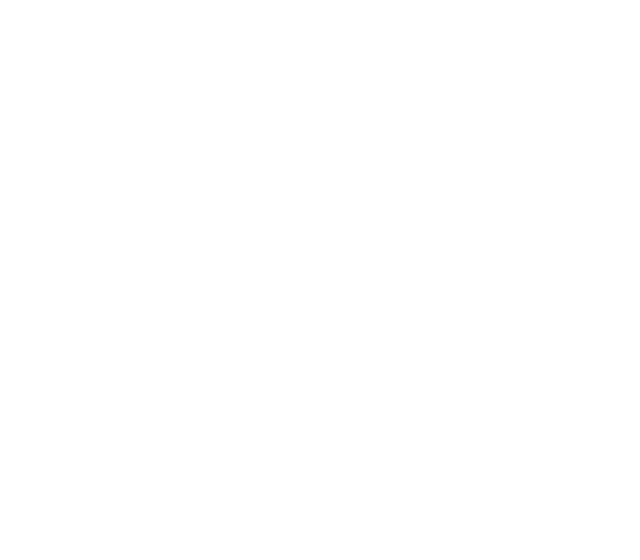
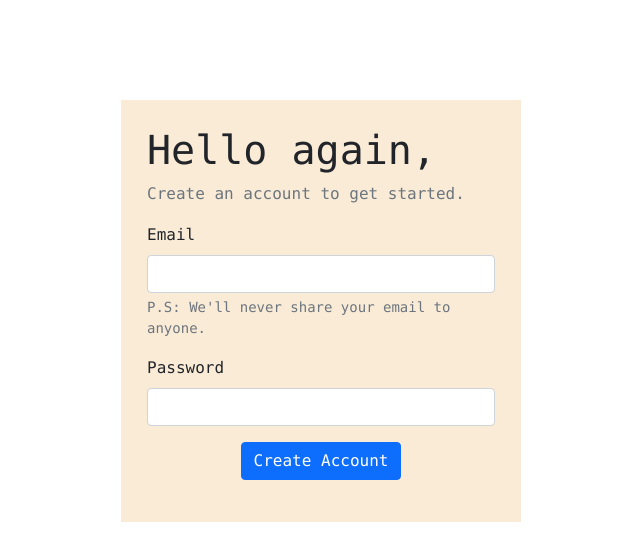
Before and after one commit to vijay-guttula/mern-todo, a React (Create React App) app: page /signup in a window 1280 px wide. Shown: the top 560 px of the page, without its empty margins (319-959 px from the left). Built offline with nearby package versions, Linux system fonts and the light colour scheme.

Commit message:
added signup and also routing using link

```diff
--- a/src/Pages/HomeLogin.jsx
+++ b/src/Pages/HomeLogin.jsx
@@ -1,4 +1,5 @@
 import React from 'react';
+import { Link } from 'react-router-dom';
 
 const HomeLogin = () => {
   return (
@@ -21,9 +22,6 @@
               type='email'
               className='form-control font-monospace'
             />
-            <div className='form-text text-mute font-monospace fw-lighter'>
-              We'll never share your email to anyone.
-            </div>
           </div>
           <div className='mb-3'>
             <label
@@ -44,7 +42,11 @@
               value='Login'
               className='btn btn-success font-monospace'
             />
-            <button className='btn btn-primary font-monospace'>Sign Up</button>
+            <Link to='/signup'>
+              <button className='btn btn-primary font-monospace'>
+                Sign Up
+              </button>
+            </Link>
           </div>
         </form>
       </div>
--- a/src/Pages/SignUp.jsx
+++ b/src/Pages/SignUp.jsx
@@ -1,7 +1,55 @@
 import React from 'react';
+import { Link } from 'react-router-dom';
 
 const SignUp = () => {
-  return <div></div>;
+  return (
+    <div className='container'>
+      <div className='login-form'>
+        <h1 className='font-monospace fw-lighte'>Hello again,</h1>
+        <p className='text-muted font-monospace fs-6 fw-lighter'>
+          Create an account to get started.
+        </p>
+        <form>
+          <div className='mb-3'>
+            <label
+              htmlFor='email'
+              className='form-label text-mute font-monospace'
+            >
+              Email
+            </label>
+            <input
+              name='email'
+              type='email'
+              className='form-control font-monospace'
+            />
+            <div className='form-text text-mute font-monospace fw-lighter'>
+              P.S: We'll never share your email to anyone.
+            </div>
+          </div>
+          <div className='mb-3'>
+            <label
+              htmlFor='password'
+              className='form-label text-mute font-monospace'
+            >
+              Password
+            </label>
+            <input
+              name='password'
+              type='password'
+              className='form-control font-monospace'
+            />
+          </div>
+          <div className='mb-3 d-flex flex-row justify-content-evenly'>
+            <Link to='/'>
+              <button className='btn btn-primary font-monospace'>
+                Create Account
+              </button>
+            </Link>
+          </div>
+        </form>
+      </div>
+    </div>
+  );
 };
 
 export default SignUp;
```
